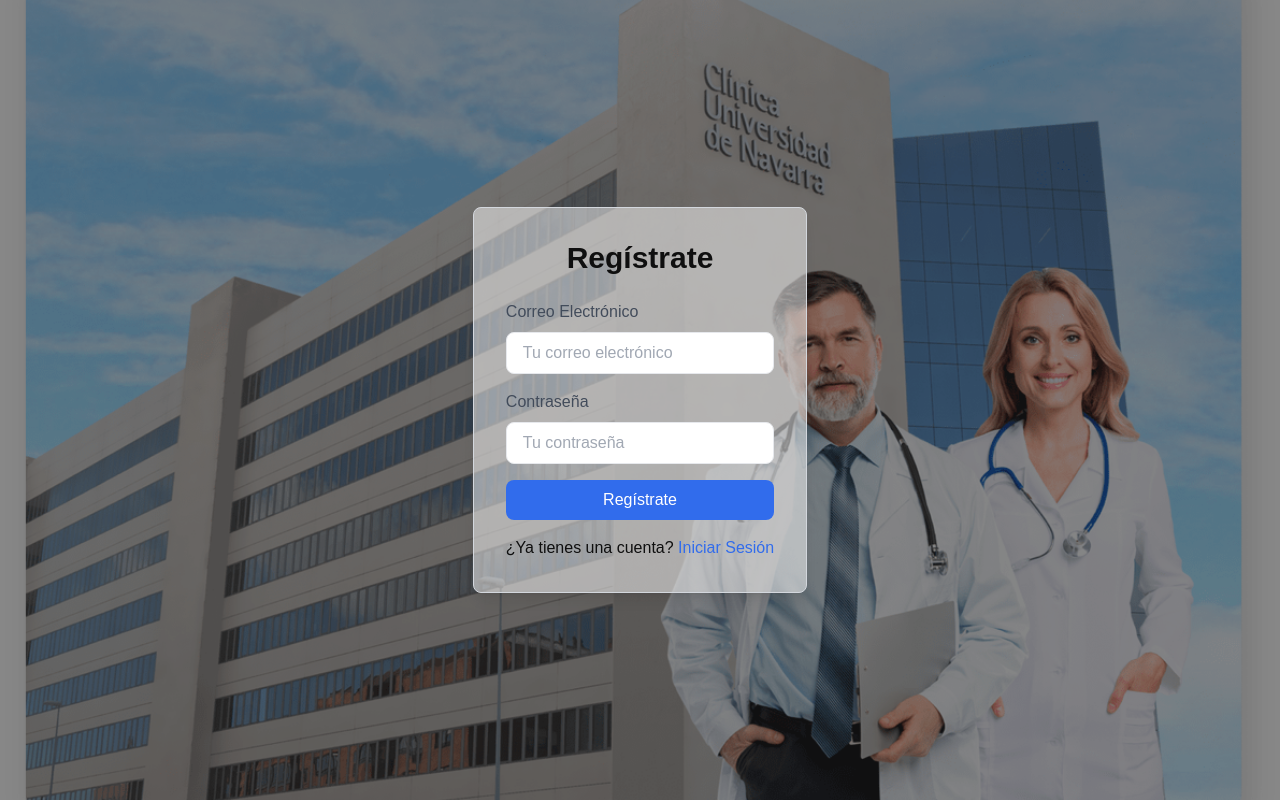
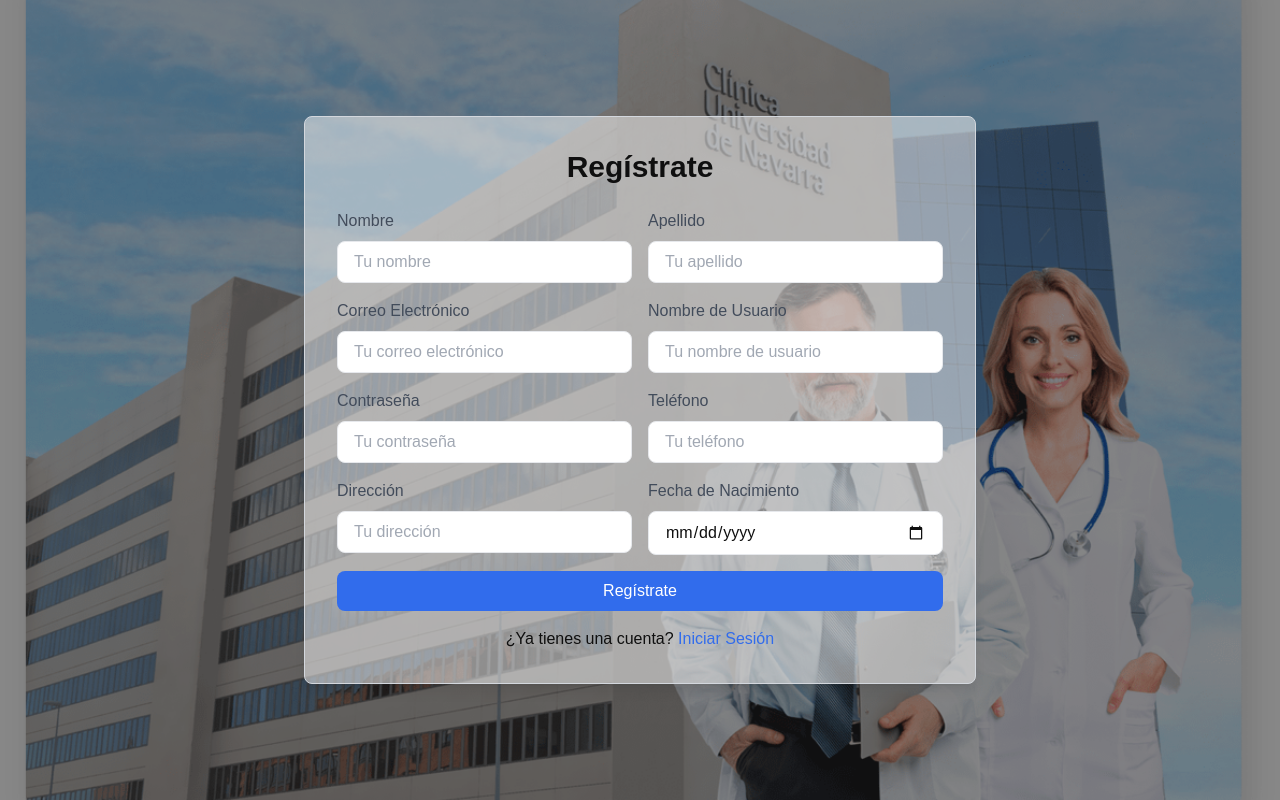
Before and after one commit to Gwchicango/client-appointments, a Next.js app: page /auth/register in a window 1280 px wide. Built offline with nearby package versions, Linux system fonts and the light colour scheme.

Commit message:
Implement login and registration forms with user validation and error handling

```diff
--- a/src/app/auth/login/page.tsx
+++ b/src/app/auth/login/page.tsx
@@ -2,17 +2,51 @@
 
 import { useState } from "react";
 import Link from "next/link";
+import { useRouter } from "next/navigation";
+import { userApi } from "@/app/pages/client/clientApi";
 
 export default function Login() {
-  const [isOpen, setIsOpen] = useState(false);
+  const [email, setEmail] = useState("");
+  const [password, setPassword] = useState("");
+  const [error, setError] = useState("");
+  const [isLoading, setIsLoading] = useState(false);
+  const router = useRouter();
+
+  const handleSubmit = async (event: React.FormEvent) => {
+    event.preventDefault();
+    setIsLoading(true);
+    setError("");
+
+    try {
+      const response = await userApi.getUsers();
+      const users = response.data;
+
+      if (users) {
+        const user = users.find((user) => user.email === email && user.password === password);
+        if (user) {
+          // Manejar la respuesta exitosa aquí (por ejemplo, redirigir al usuario)
+          router.push("/pages/dashboard");
+        } else {
+          setError("Credenciales incorrectas. Por favor, verifica tu correo electrónico y contraseña.");
+        }
+      } else {
+        setError("Error al obtener los usuarios. Por favor, intenta nuevamente.");
+      }
+    } catch (error) {
+      setError("Error al iniciar sesión. Por favor, verifica tus credenciales.");
+      console.error("Login error:", error);
+    } finally {
+      setIsLoading(false);
+    }
+  };
 
   return (
     <div className="relative min-h-screen bg-cover bg-center animated-background" style={{ backgroundImage: "url('/images/login.png')" }}>
       <div className="absolute inset-0 bg-black opacity-50"></div>
-      <div className="relative z-10 flex flex-col items-center justify-center min-h-screen text-white">
+      <div className="relative z-10 flex flex-col items-center justify-center min-h-screen text-black">
         <div className="bg-white bg-opacity-50 p-8 rounded-lg shadow-lg border border-gray-300">
           <h1 className="text-3xl font-bold mb-6 text-center text-black">Iniciar Sesión</h1>
-          <form>
+          <form onSubmit={handleSubmit}>
             <div className="mb-4">
               <label className="block text-gray-700 mb-2" htmlFor="email">Correo Electrónico</label>
               <input
@@ -20,6 +54,8 @@ export default function Login() {
                 id="email"
                 className="w-full px-4 py-2 border rounded-lg focus:outline-none focus:ring-2 focus:ring-blue-600"
                 placeholder="Tu correo electrónico"
+                value={email}
+                onChange={(e) => setEmail(e.target.value)}
               />
             </div>
             <div className="mb-4">
@@ -29,13 +65,17 @@ export default function Login() {
                 id="password"
                 className="w-full px-4 py-2 border rounded-lg focus:outline-none focus:ring-2 focus:ring-blue-600"
                 placeholder="Tu contraseña"
+                value={password}
+                onChange={(e) => setPassword(e.target.value)}
               />
             </div>
+            {error && <p className="text-red-500 mb-4">{error}</p>}
             <button
               type="submit"
-              className="w-full bg-blue-600 text-white py-2 rounded-lg hover:bg-blue-700 transition-colors"
+              className="w-full bg-blue-600 text-black py-2 rounded-lg hover:bg-blue-700 transition-colors"
+              disabled={isLoading}
             >
-              Iniciar Sesión
+              {isLoading ? "Cargando..." : "Iniciar Sesión"}
             </button>
           </form>
           <p className="mt-4 text-center text-black">
--- a/src/app/auth/register/page.tsx
+++ b/src/app/auth/register/page.tsx
@@ -2,13 +2,19 @@
 
 import React, { useState } from "react";
 import { useRouter } from "next/navigation";
-import { apiService } from "@/api/apiService";
+import { userApi } from "@/app/pages/client/clientApi";
 import Link from "next/link";
 
 const RegisterPage: React.FC = () => {
   const router = useRouter();
+  const [name, setName] = useState("");
+  const [lastname, setLastname] = useState("");
   const [email, setEmail] = useState("");
+  const [username, setUsername] = useState("");
   const [password, setPassword] = useState("");
+  const [phone, setPhone] = useState("");
+  const [address, setAddress] = useState("");
+  const [birthdate, setBirthdate] = useState("");
   const [error, setError] = useState<string | null>(null);
 
   const handleRegister = async (event: React.FormEvent) => {
@@ -16,12 +22,19 @@ const RegisterPage: React.FC = () => {
     setError(null);
 
     try {
-      const response = await apiService.post<{ message: string }>("/auth/register", {
+      const response = await userApi.createUser({
+        name,
+        lastname,
         email,
+        username,
         password,
+        role: "PATIENT",
+        phone,
+        address,
+        birthdate,
       });
 
-      if (response.status === 201) {
+      if (response.status === 200) {
         router.push("/auth/login");
       } else {
         setError(response.statusText);
@@ -34,11 +47,36 @@ const RegisterPage: React.FC = () => {
   return (
     <div className="relative min-h-screen bg-cover bg-center animated-background" style={{ backgroundImage: "url('/images/login.png')" }}>
       <div className="absolute inset-0 bg-black opacity-50"></div>
-      <div className="relative z-10 flex flex-col items-center justify-center min-h-screen text-white">
-        <div className="bg-white bg-opacity-50 p-8 rounded-lg shadow-lg border border-gray-300">
+      <div className="relative z-10 flex flex-col items-center justify-center min-h-screen text-black">
+        <div className="bg-white bg-opacity-50 p-8 rounded-lg shadow-lg border border-gray-300 max-w-2xl w-full">
           <h1 className="text-3xl font-bold mb-6 text-center text-black">Regístrate</h1>
           <form onSubmit={handleRegister}>
-            <div className="mb-4">
+            <div className="flex flex-wrap -mx-2">
+              <div className="w-full sm:w-1/2 px-2 mb-4">
+                <label className="block text-gray-700 mb-2" htmlFor="name">Nombre</label>
+                <input
+                  type="text"
+                  id="name"
+                  className="w-full px-4 py-2 border rounded-lg focus:outline-none focus:ring-2 focus:ring-blue-600"
+                  placeholder="Tu nombre"
+                  value={name}
+                  onChange={(e) => setName(e.target.value)}
+                  required
+                />
+              </div>
+              <div className="w-full sm:w-1/2 px-2 mb-4">
+                <label className="block text-gray-700 mb-2" htmlFor="lastname">Apellido</label>
+                <input
+                  type="text"
+                  id="lastname"
+                  className="w-full px-4 py-2 border rounded-lg focus:outline-none focus:ring-2 focus:ring-blue-600"
+                  placeholder="Tu apellido"
+                  value={lastname}
+                  onChange={(e) => setLastname(e.target.value)}
+                  required
+                />
+              </div>
+              <div className="w-full sm:w-1/2 px-2 mb-4">
                 <label className="block text-gray-700 mb-2" htmlFor="email">Correo Electrónico</label>
                 <input
                   type="email"
@@ -50,7 +88,19 @@ const RegisterPage: React.FC = () => {
                   required
                 />
               </div>
-            <div className="mb-4">
+              <div className="w-full sm:w-1/2 px-2 mb-4">
+                <label className="block text-gray-700 mb-2" htmlFor="username">Nombre de Usuario</label>
+                <input
+                  type="text"
+                  id="username"
+                  className="w-full px-4 py-2 border rounded-lg focus:outline-none focus:ring-2 focus:ring-blue-600"
+                  placeholder="Tu nombre de usuario"
+                  value={username}
+                  onChange={(e) => setUsername(e.target.value)}
+                  required
+                />
+              </div>
+              <div className="w-full sm:w-1/2 px-2 mb-4">
                 <label className="block text-gray-700 mb-2" htmlFor="password">Contraseña</label>
                 <input
                   type="password"
@@ -61,6 +111,42 @@ const RegisterPage: React.FC = () => {
                   onChange={(e) => setPassword(e.target.value)}
                   required
                 />
+              </div>
+              <div className="w-full sm:w-1/2 px-2 mb-4">
+                <label className="block text-gray-700 mb-2" htmlFor="phone">Teléfono</label>
+                <input
+                  type="text"
+                  id="phone"
+                  className="w-full px-4 py-2 border rounded-lg focus:outline-none focus:ring-2 focus:ring-blue-600"
+                  placeholder="Tu teléfono"
+                  value={phone}
+                  onChange={(e) => setPhone(e.target.value)}
+                  required
+                />
+              </div>
+              <div className="w-full sm:w-1/2 px-2 mb-4">
+                <label className="block text-gray-700 mb-2" htmlFor="address">Dirección</label>
+                <input
+                  type="text"
+                  id="address"
+                  className="w-full px-4 py-2 border rounded-lg focus:outline-none focus:ring-2 focus:ring-blue-600"
+                  placeholder="Tu dirección"
+                  value={address}
+                  onChange={(e) => setAddress(e.target.value)}
+                  required
+                />
+              </div>
+              <div className="w-full sm:w-1/2 px-2 mb-4">
+                <label className="block text-gray-700 mb-2" htmlFor="birthdate">Fecha de Nacimiento</label>
+                <input
+                  type="date"
+                  id="birthdate"
+                  className="w-full px-4 py-2 border rounded-lg focus:outline-none focus:ring-2 focus:ring-blue-600"
+                  value={birthdate}
+                  onChange={(e) => setBirthdate(e.target.value)}
+                  required
+                />
+              </div>
             </div>
             {error && <p className="text-red-500">{error}</p>}
             <button
```
Lines whose indentation alone changed are shown as unchanged.
